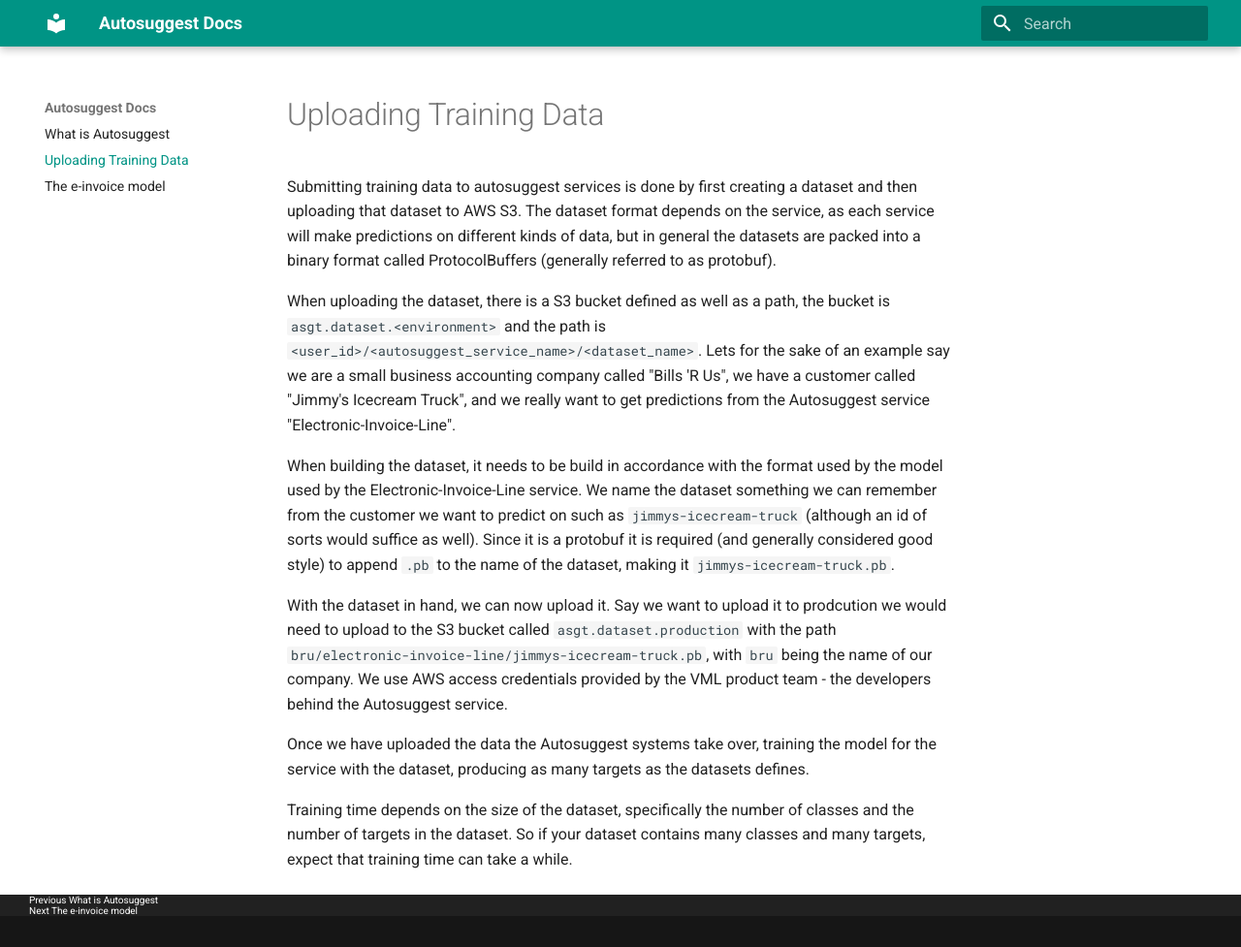
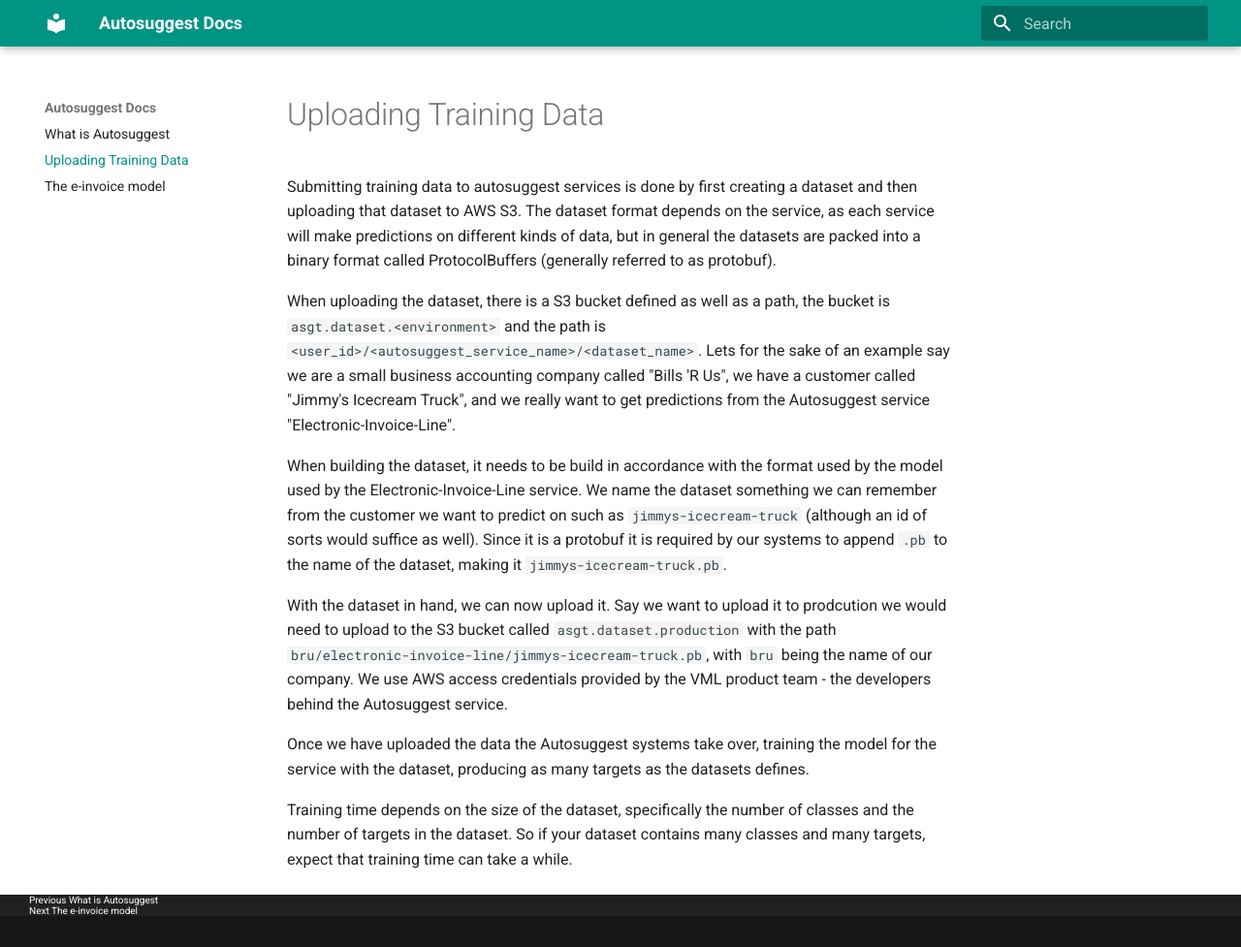
Before and after one commit to e-conomic/vml-docs, an MkDocs documentation site: the page built from docs/data_upload.md, in a window 1280 px wide and 977 px high. Shown: the whole window at 97% size. Built offline with MkDocs 1.6.1 and Material for MkDocs 9.7.7, drawn with Linux system fonts in a browser that asks for light colours; old or Windows-style settings are respelled for this version of MkDocs.

Commit message:
Removed wrond best practice advice

```diff
--- a/docs/data_upload.md
+++ b/docs/data_upload.md
@@ -6,7 +6,7 @@ The dataset format depends on the service, as each service will make predictions
 When uploading the dataset, there is a S3 bucket defined as well as a path, the bucket is `asgt.dataset.<environment>` and the path is `<user_id>/<autosuggest_service_name>/<dataset_name>`.
 Lets for the sake of an example say we are a small business accounting company called "Bills 'R Us", we have a customer called "Jimmy's Icecream Truck", and we really want to get predictions from the Autosuggest service "Electronic-Invoice-Line".
 
-When building the dataset, it needs to be build in accordance with the format used by the model used by the Electronic-Invoice-Line service. We name the dataset something we can remember from the customer we want to predict on such as `jimmys-icecream-truck` (although an id of sorts would suffice as well). Since it is a protobuf it is required (and generally considered good style) to append `.pb` to the name of the dataset, making it `jimmys-icecream-truck.pb`.
+When building the dataset, it needs to be build in accordance with the format used by the model used by the Electronic-Invoice-Line service. We name the dataset something we can remember from the customer we want to predict on such as `jimmys-icecream-truck` (although an id of sorts would suffice as well). Since it is a protobuf it is required by our systems to append `.pb` to the name of the dataset, making it `jimmys-icecream-truck.pb`.
 
 With the dataset in hand, we can now upload it. Say we want to upload it to prodcution we would need to upload to the S3 bucket called `asgt.dataset.production` with the path `bru/electronic-invoice-line/jimmys-icecream-truck.pb`, with `bru` being the name of our company.
 We use AWS access credentials provided by the VML product team - the developers behind the Autosuggest service.
```
